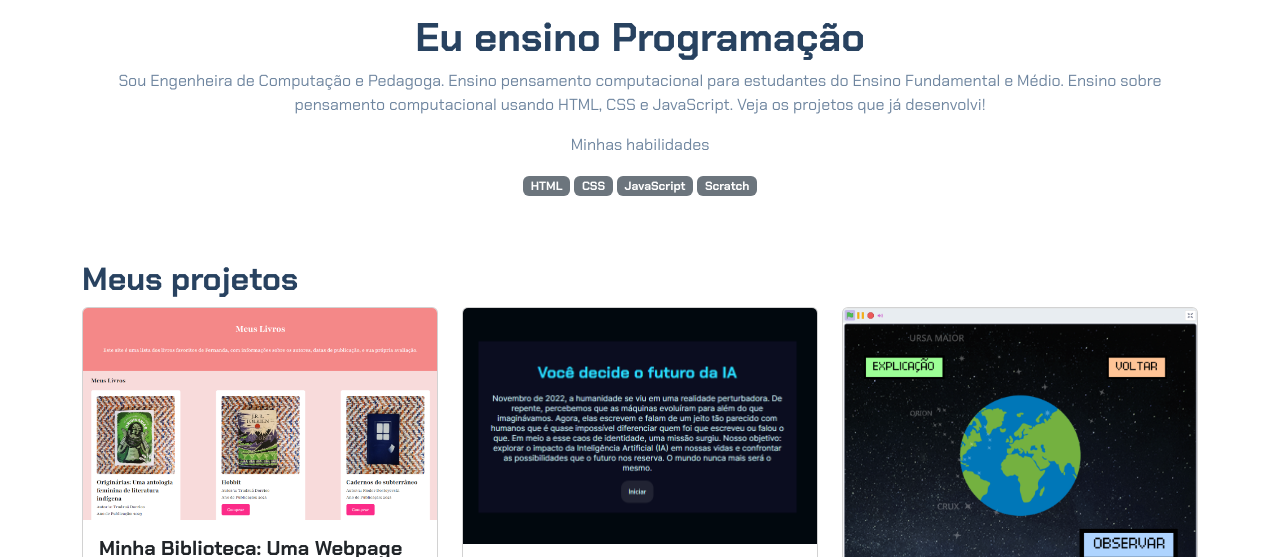
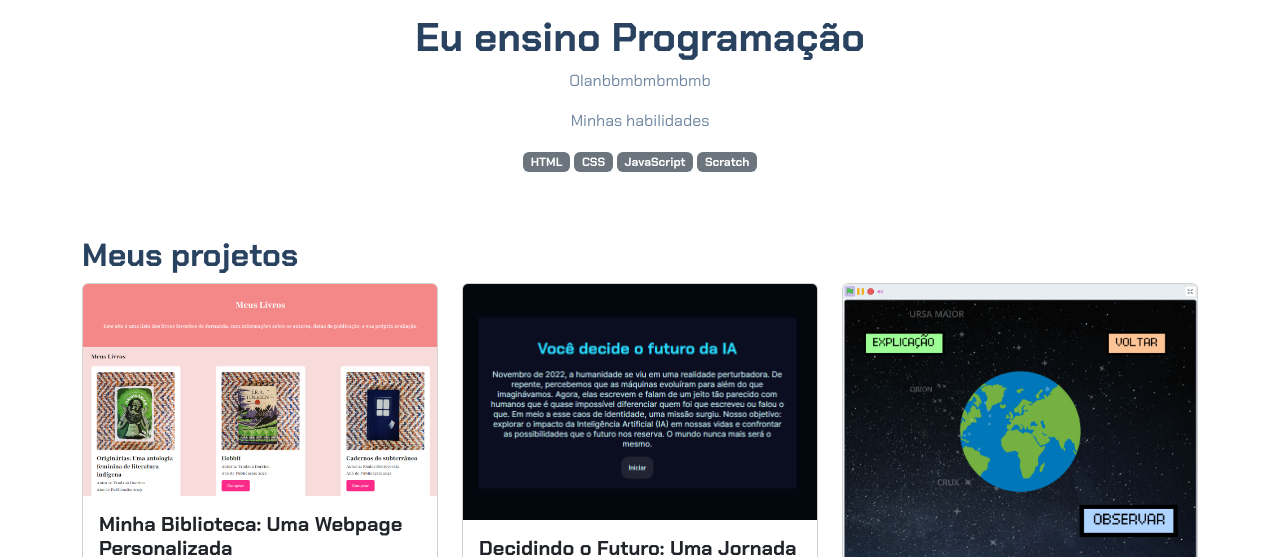
Before and after one commit to PhantomFox0/Portifolio, a plain HTML site: page index.html in a window 1280 px wide. Shown: the part 183-740 px from the top of the page. Drawn offline with nearby package versions, Linux system fonts and the light colour scheme; files whose address does not match are found by name.

Commit message:
Update index.html

```diff
--- a/index.html
+++ b/index.html
@@ -16,9 +16,7 @@
             srcset="">
         <p class="lead">Eu sou Fernanda_</p>
         <h1>Eu ensino Programação</h1>
-        <p>Sou Engenheira de Computação e Pedagoga. Ensino pensamento computacional para estudantes do Ensino
-            Fundamental e Médio. Ensino sobre pensamento computacional usando HTML, CSS e JavaScript. Veja os projetos
-            que já desenvolvi!</p>
+        <p>Olanbbmbmbmbmb</p>
         <p>Minhas habilidades</p>
         <div>
             <p class="badge bg-secondary">HTML</p>
```
